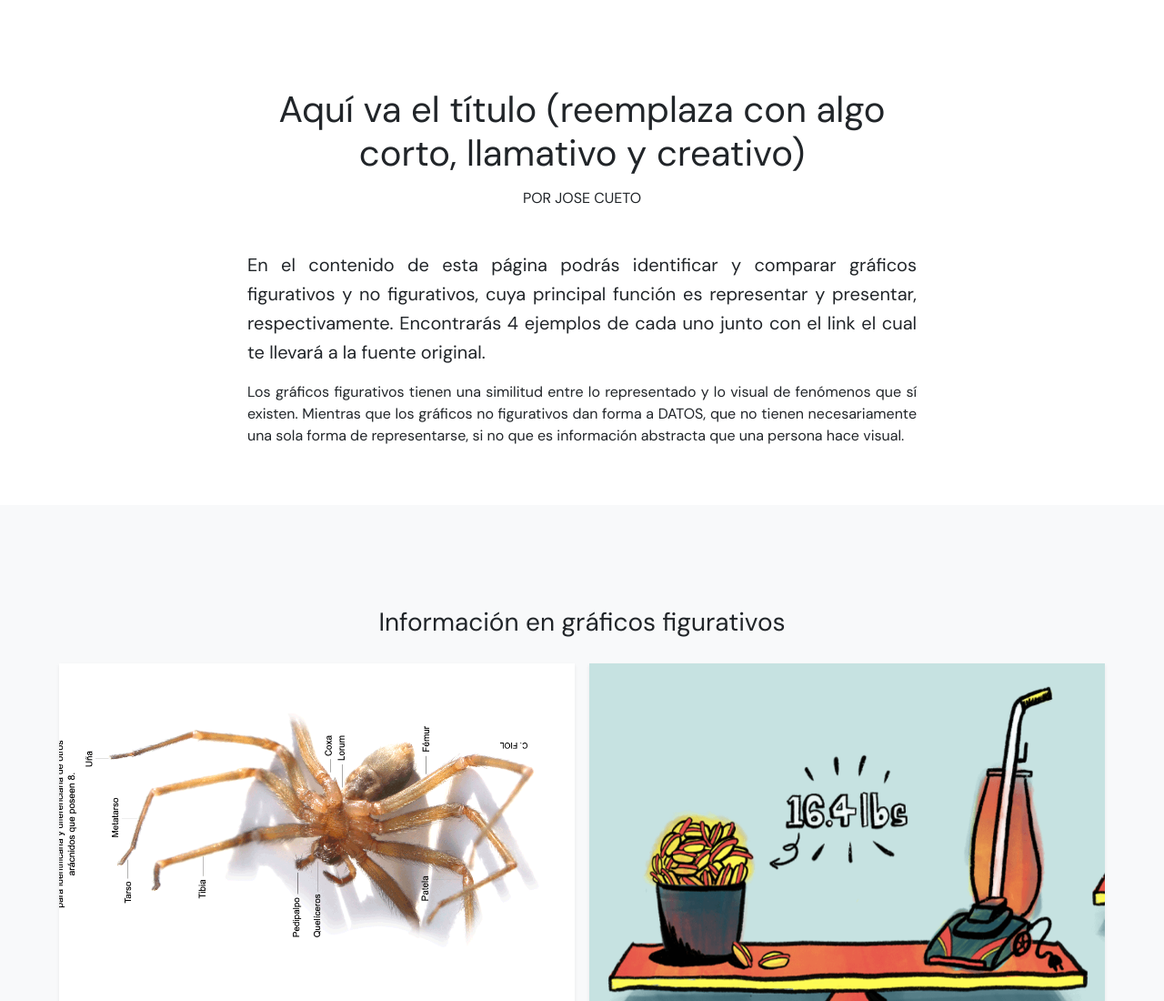
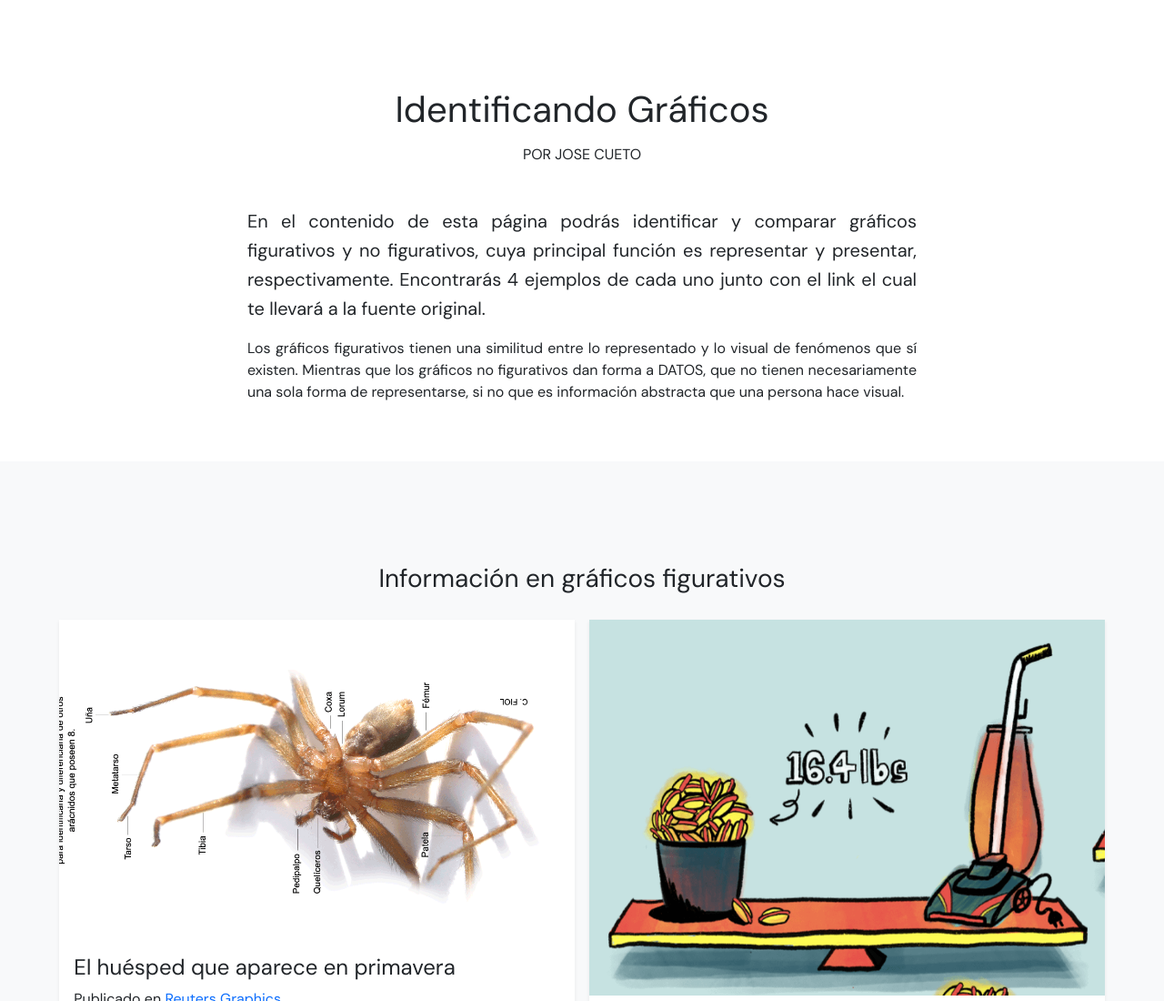
Before and after one commit to Josecueto9/clase03, a plain HTML site: page index.html in a window 1280 px wide. Shown: the top 1100 px of the page at 91% size. Drawn offline with nearby package versions, Linux system fonts and the light colour scheme.

Commit message:
Update index.html

```diff
--- a/index.html
+++ b/index.html
@@ -22,7 +22,7 @@
             <div class="row py-5">
                 <div class="col-12 col-sm-11 col-md-10 col-lg-9 col-xl-8 col-xxl-7 mx-auto">
 
-                    <h1 class="mb-3 mt-5 text-center">Aquí va el título (reemplaza con algo corto, llamativo y creativo)</h1>
+                    <h1 class="mb-3 mt-5 text-center">Identificando Gráficos</h1>
 
                     <h2 class="fs-6 mb-5 text-center text-uppercase"> por Jose Cueto</h2>
 
```
